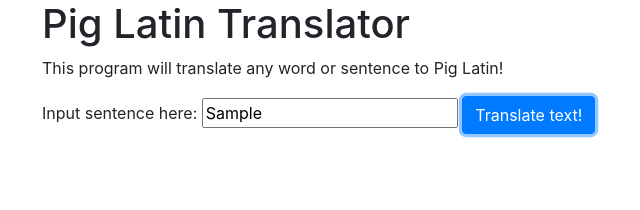
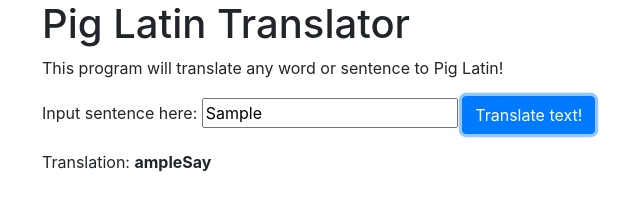
Before and after one commit to austinlords/pig-latin, a plain HTML site: page index.html in a window 1280 px wide. Both pictures are taken after typing "Sample" into the empty fields and a click on the button "Translate text!". Shown: the whole page, without its empty margins (43-683 px from the left). Drawn offline with Linux system fonts and the light colour scheme.

Commit message:
project finished!

```diff
--- a/css/styles.css
+++ b/css/styles.css
@@ -1,3 +1,7 @@
 #result {
   display: none;
 }
+
+#pigLatin {
+  font-weight: bold;
+}
--- a/index.html
+++ b/index.html
@@ -17,6 +17,7 @@
         <button type="submit" class="btn btn-primary">Translate text!</button>
       </form>
       <div id="result">
+        <p>Translation: <span id="pigLatin"></span></p>
       </div>
     </div>
   </body>
--- a/js/scripts.js
+++ b/js/scripts.js
@@ -5,25 +5,29 @@ var consonant = /[bcdfghjklmnpqrstvwxyz]/i;
 var q = /[qQ]/;
 
 var translate = function(input) {
-  if (vowel.test(input[0])) {
-    input = input + "way";
-    return input;
-  } else if (consonant.test(input[0])) {
-    var inputArray = input.split("");
-    var removedCharacters = "";
-    while (consonant.test(inputArray[0])) {
-      removedCharacters += inputArray.shift();
-      if ((q.test(removedCharacters)) && (inputArray[0] === "u")) {
-        removedCharacters += inputArray.shift();
-        newString = inputArray.join("") + removedCharacters + "ay";
-        return newString;
+  var pigLatinResult = "";
+  var wordsArray = input.split(" ");
+  wordsArray.forEach(function(word) {
+    if (vowel.test(word[0])) {
+      word += "way";
+      pigLatinResult += word + " ";
+    } else if (consonant.test(word[0])) {
+      var consonantWordArray = word.split("");
+      var removedCharacters = "";
+      while (consonant.test(consonantWordArray[0])) {
+        removedCharacters += consonantWordArray.shift();
+        if ((q.test(removedCharacters)) && (consonantWordArray[0] === "u")) {
+          removedCharacters += consonantWordArray.shift();
+          newString = consonantWordArray.join("") + removedCharacters + "ay";
+        }
       }
+      newString = consonantWordArray.join("") + removedCharacters + "ay";
+      pigLatinResult += newString + " ";
+    } else {
+      return false;
     }
-    newString = inputArray.join("") + removedCharacters + "ay";
-    return newString;
-  } else {
-    return false;
-  }
+  });
+  return pigLatinResult;
 }
 
 // front-end (user interface) logic
@@ -32,6 +36,7 @@ $(function() {
     event.preventDefault();
     var userInput = $("#userInput").val();
     var pigLatin = translate(userInput);
-    alert(pigLatin);
+    $("#pigLatin").text(pigLatin);
+    $("#result").show();
   }); // end of submit function
 }); //end of front end
```
